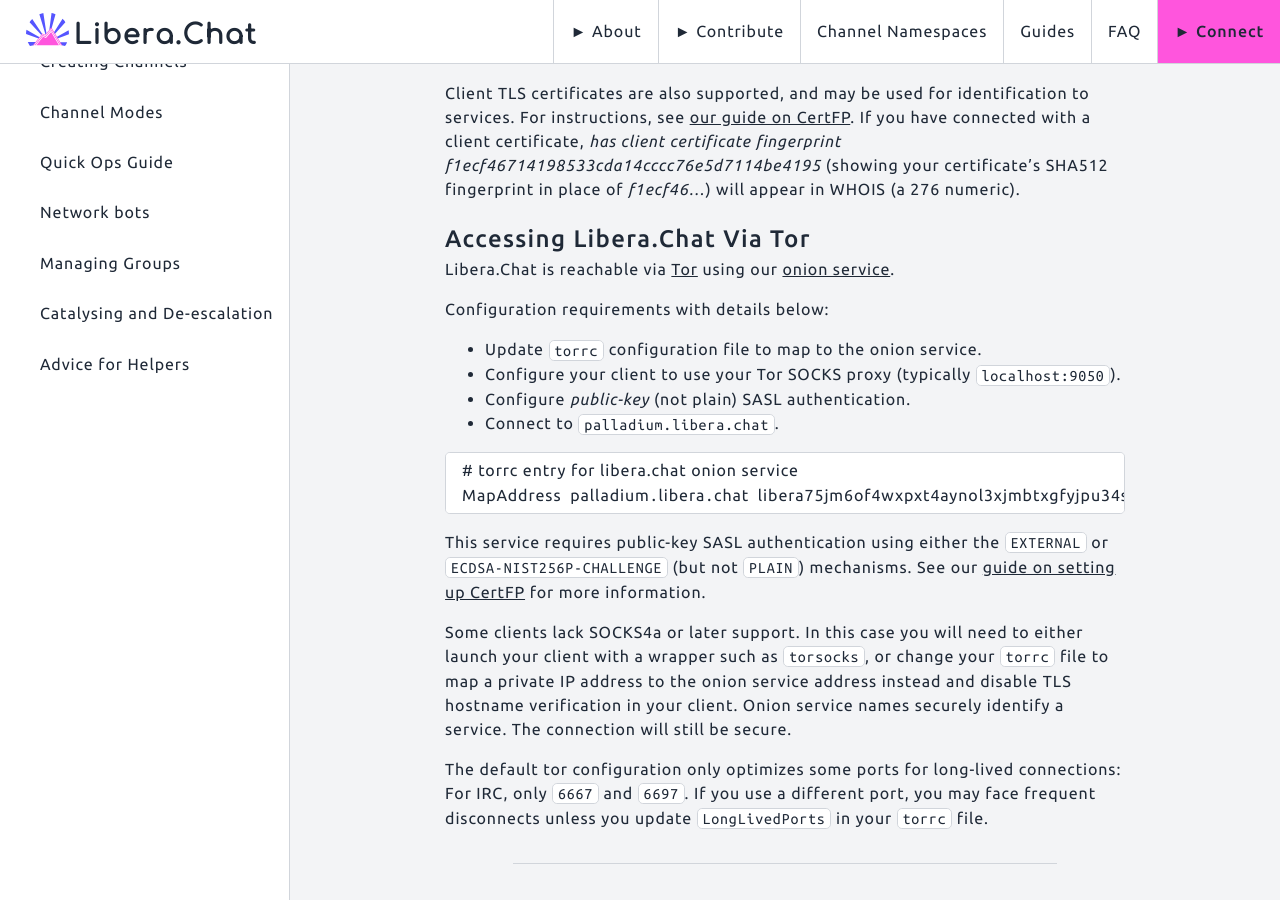
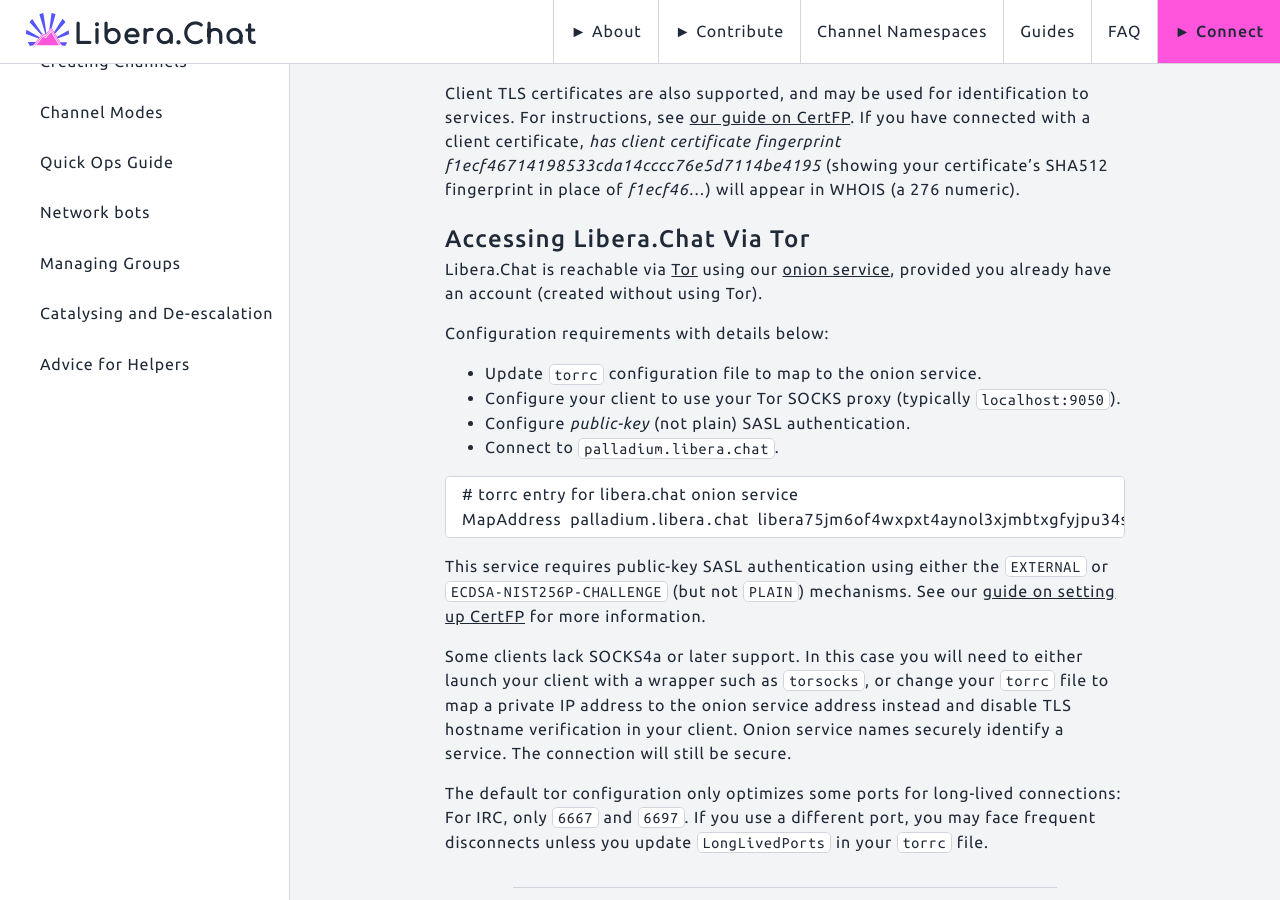
Before and after one commit to Libera-Chat/libera-chat.github.io, a Jekyll site: the page built from content/_guides/connect.md, in a window 1280 px wide and 900 px high, scrolled down 1049 px. Built offline with Jekyll 4.4.1, drawn with Linux system fonts in a browser that asks for light colours.

Commit message:
Clarify that an account is needed before connecting with Tor (#403)

```diff
--- a/content/_guides/connect.md
+++ b/content/_guides/connect.md
@@ -58,7 +58,8 @@
 ## Accessing Libera.Chat Via Tor
 
 Libera.Chat is reachable via [Tor](https://www.torproject.org/) using our
-[onion service](https://community.torproject.org/onion-services/).
+[onion service](https://community.torproject.org/onion-services/),
+provided you already have an account (created without using Tor).
 
 Configuration requirements with details below:
 
```
